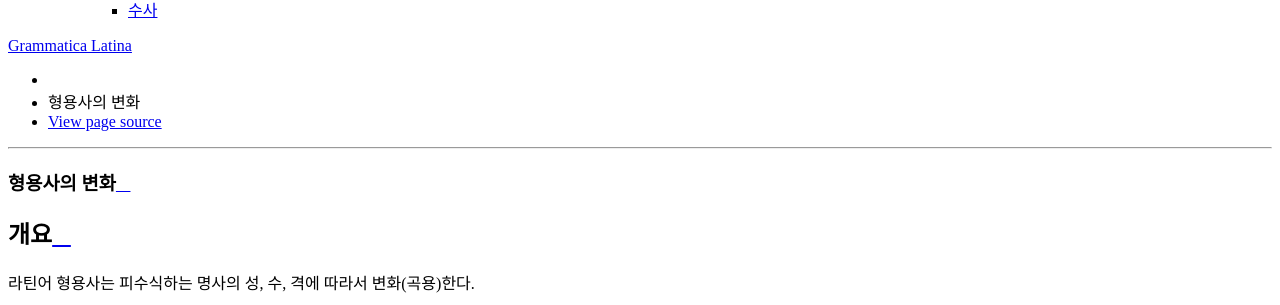
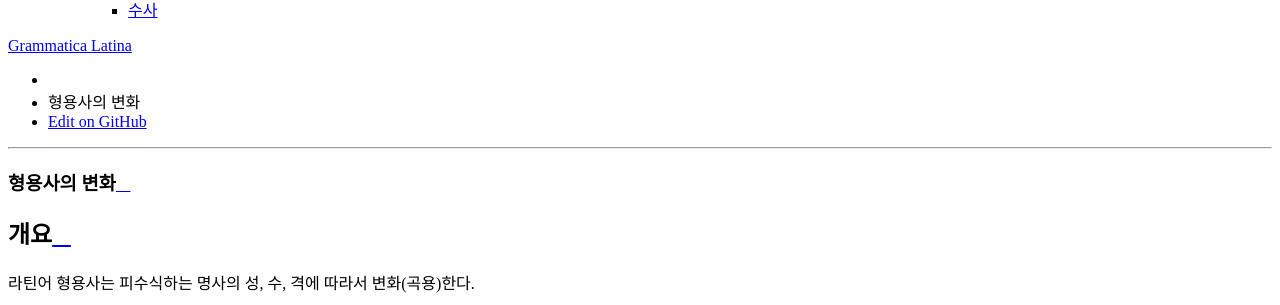
Before and after one commit to kabbala/grammatica_latina, a Sphinx documentation site: the page built from source/declinatio_adiectivi.rst, in a window 1280 px wide and 900 px high, scrolled down 583 px. Shown: the part 147-452 px from the top of the window. Built offline with Sphinx 7.4.7 and the Read the Docs theme 2.0.0, drawn with Linux system fonts in a browser that asks for light colours; some of the changed lines change nothing that is shown.

Commit message:
edit on github 추가

```diff
--- a/source/conf.py
+++ b/source/conf.py
@@ -84,7 +84,8 @@ html_theme_path = ["_themes", ]
 # documentation.
 #
 html_theme_options = {
-    'sticky_navigation': True
+    'sticky_navigation': True,
+    'vcs_pageview_mode': 'blob'
 }
 
 # Add any paths that contain custom static files (such as style sheets) here,
@@ -189,4 +190,11 @@ rst_prolog = """
 .. role:: sig
    :class: sig
 """
-html_context={ 'css_files': ['_static/css/custom.css']}
+html_context = {
+    'css_files': ['_static/css/custom.css'],
+    'display_github': True,
+    'github_user': 'kabbala',
+    'github_repo': 'grammatica_latina',
+    'github_version': 'master',
+    'conf_py_path': '/source/'
+}
```
